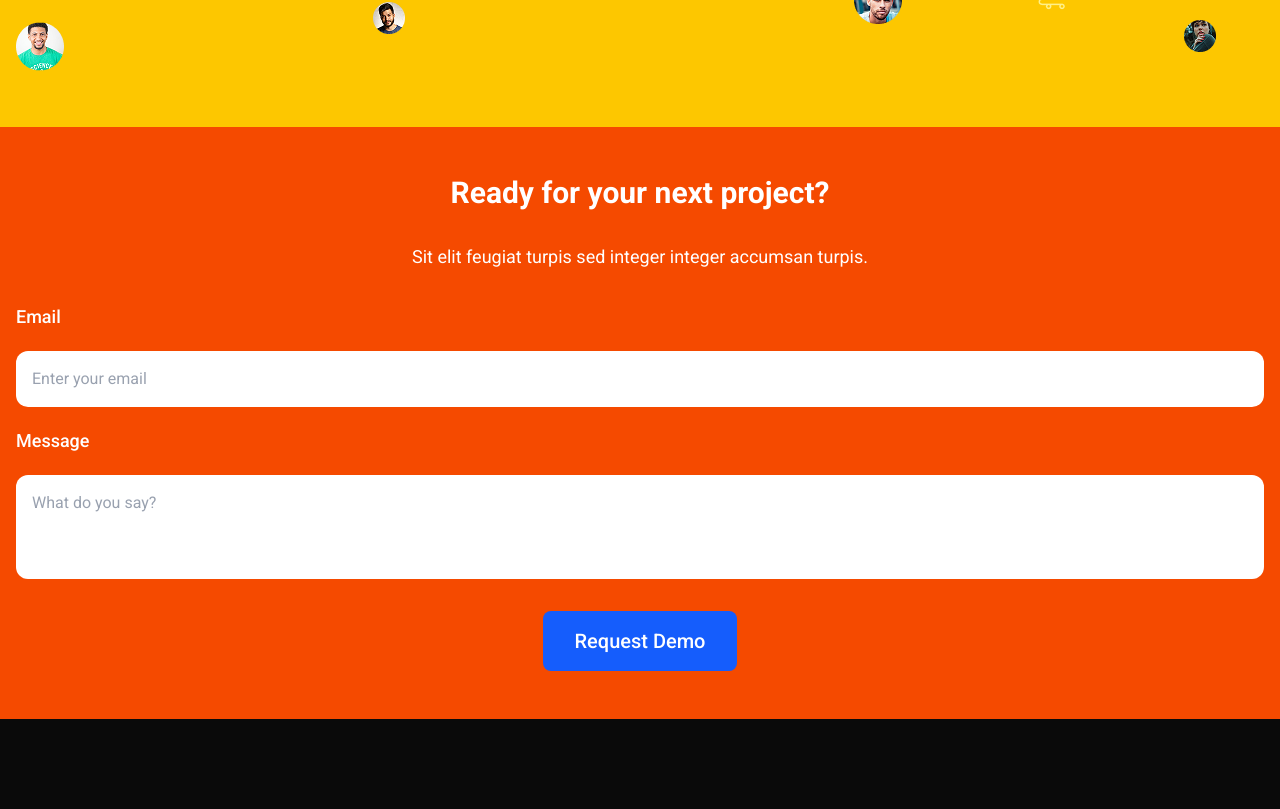
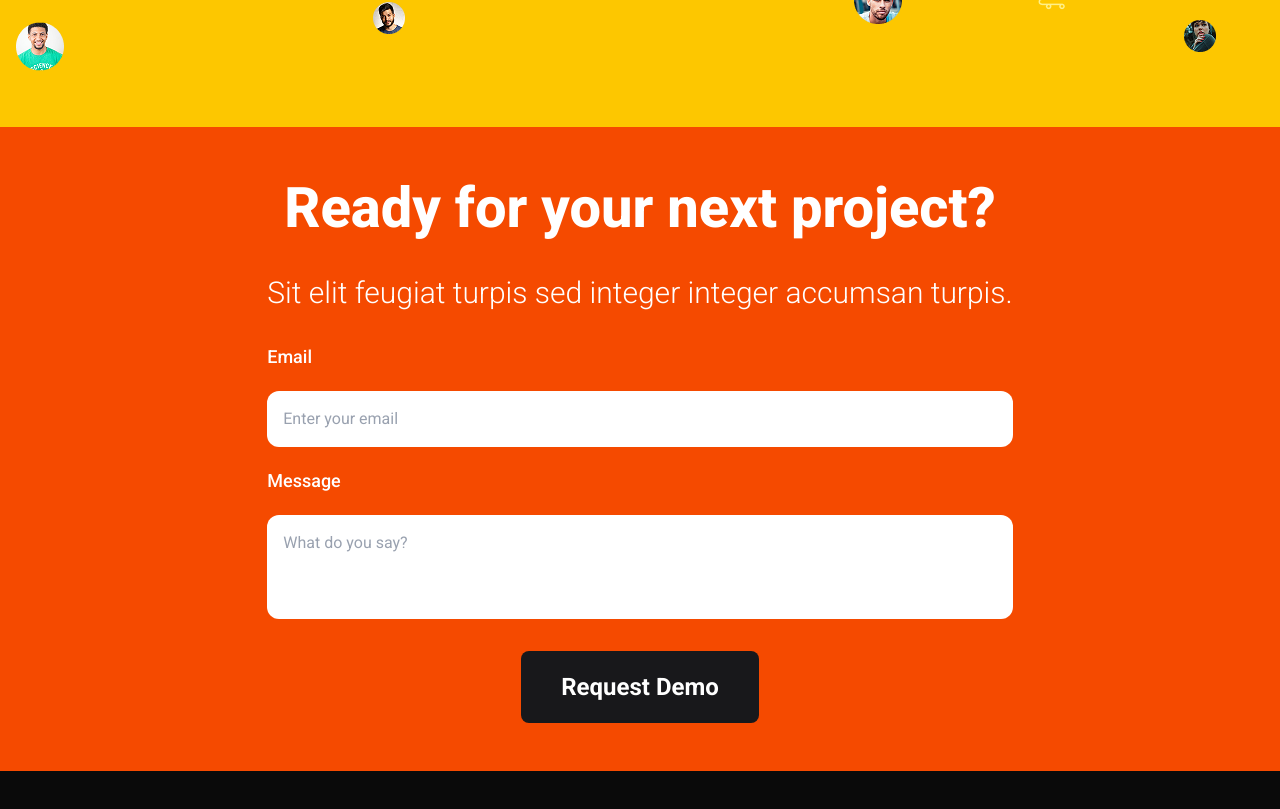
Before and after one commit to renanvcb/buzzvel-test, a Next.js app: page / in a window 1280 px wide. Shown: the part 3660-4469 px from the top of the page. Before the commit the page ends 4427 px from the top, so only its background shows below. Built offline with nearby package versions, Linux system fonts and the light colour scheme.

Commit message:
feat: form component web ready

```diff
--- a/src/components/form/index.tsx
+++ b/src/components/form/index.tsx
@@ -2,20 +2,24 @@
 import { motion } from "framer-motion";
 import { Button } from "../button";
 
+import { useWindowWidth } from "@/lib/hooks/useWindowWidth";
+
 export function Form() {
+  const size = useWindowWidth();
+
   return (
     <motion.section
       initial={{ opacity: 0 }}
       whileInView={{ opacity: 1 }}
       transition={{ duration: 0.6 }}
       viewport={{ once: true, amount: 0.5 }}
-      className="px-4 py-12 -mt-14 bg-orange-600 text-white"
+      className="px-4 py-12 -mt-14 bg-orange-600 text-white flex justify-center"
     >
       <div className="flex flex-col items-center gap-8">
-        <h2 className="text-center font-bold text-3xl">
+        <h2 className="text-center font-bold text-3xl lg:font-extrabold lg:text-[56px]">
           Ready for your next project?
         </h2>
-        <p className="text-center text-lg">
+        <p className="text-center text-lg lg:font-light lg:text-3xl">
           Sit elit feugiat turpis sed integer integer accumsan turpis.
         </p>
 
@@ -43,7 +47,11 @@ export function Form() {
             placeholder="What do you say?"
           />
         </form>
-        <Button size="l" className="">
+        <Button
+          size={(size ?? 0) < 1280 ? "l" : "xl"}
+          filledColor="bg-zinc-900"
+          filledHoverColor="hover:bg-zinc-800"
+        >
           <Button.Text>Request Demo</Button.Text>
         </Button>
       </div>
```
